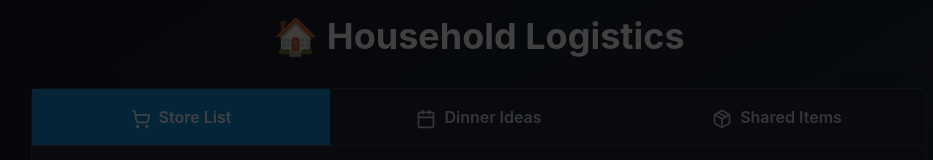
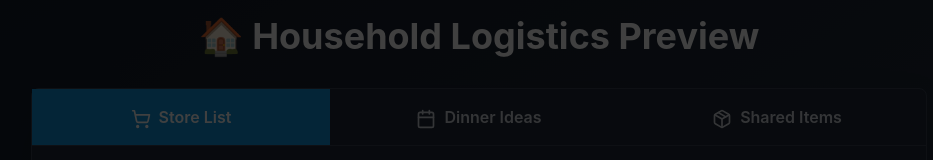
Before and after one commit to sheminusminus/household-planner, a React (Vite) app: page / in a window 1280 px wide. Shown: the top 160 px of the page, without its empty margins (161-1094 px from the left). Built offline with nearby package versions, Linux system fonts and the light colour scheme; no server answers; the database is empty.

Commit message:
Test preview

```diff
--- a/src/App.jsx
+++ b/src/App.jsx
@@ -29,7 +29,7 @@ export default function HouseholdPlanner() {
     <div className="min-h-screen bg-gradient-to-br from-gray-900 via-gray-800 to-gray-900 p-4">
       <div className="max-w-4xl mx-auto">
         <h1 className="text-4xl font-bold text-white mb-8 text-center">
-          🏠 Household Logistics
+          🏠 Household Logistics Preview
         </h1>
 
         <div className="bg-gray-800 rounded-lg shadow-2xl mb-6 border border-gray-700">
```
